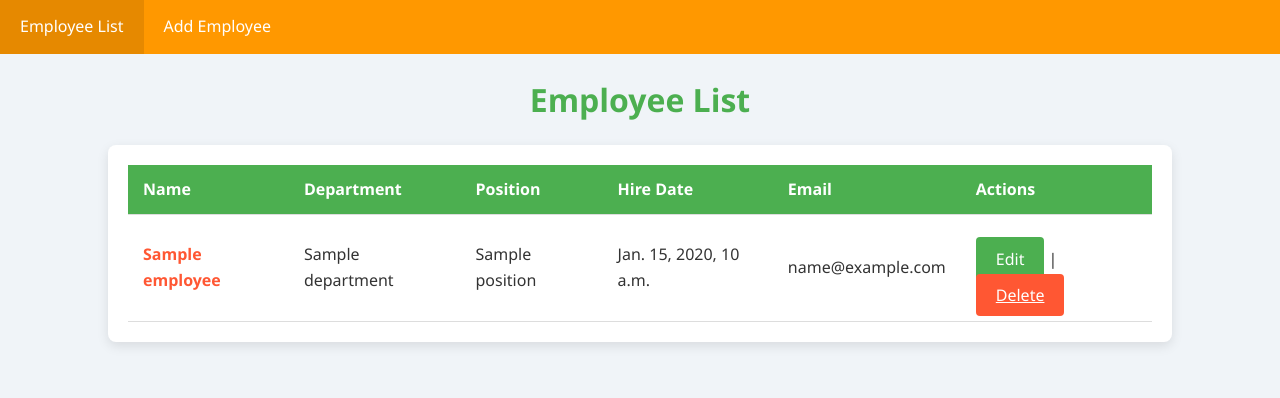
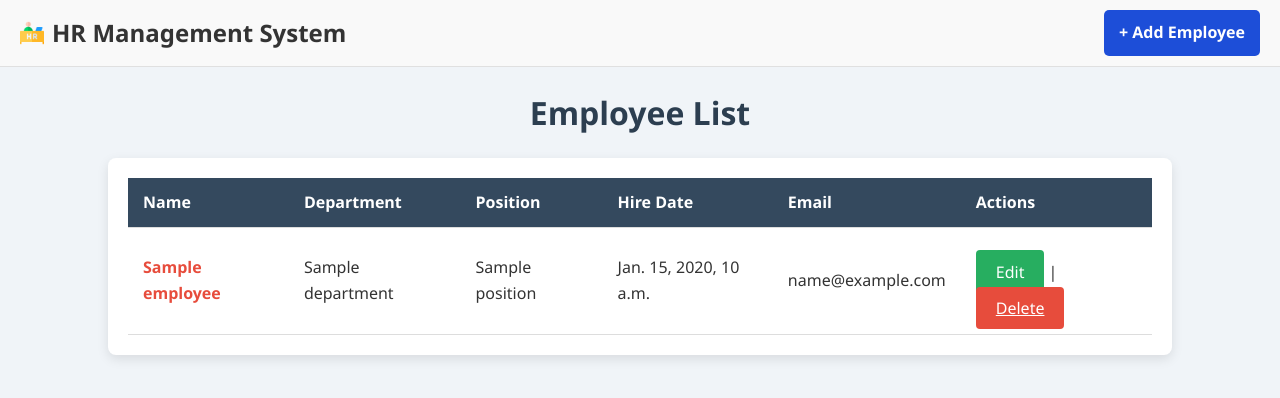
Before and after one commit to zubair-smd/HRManagement, a Django app: template employees/templates/employees/employee_list.html in a window 1280 px wide. Shown: the top 398 px of the page. Run offline with Django 3.2, Linux system fonts and the light colour scheme; the template is opened without the code that fills it: most values are stand-ins (such as "Sample title", 1, 10 or a date in 2020).

Commit message:
Your commit message

```diff
--- a/employees/static/css/styles.css
+++ b/employees/static/css/styles.css
@@ -1,3 +1,4 @@
+/* Base Styles */
 body {
   font-family: 'Segoe UI', Tahoma, Geneva, Verdana, sans-serif;
   background-color: #f0f4f8;
@@ -9,11 +10,74 @@ body {
 
 h1 {
   text-align: center;
-    color: #4CAF50; /* Green for headings */
+  color: #2c3e50;
   margin-top: 20px;
   margin-bottom: 20px;
 }
 
+
+#header {
+  display: flex;
+  justify-content: space-between;
+  align-items: center;
+  padding: 10px 20px;
+  background-color: #f9f9f9;
+  border-bottom: 1px solid #e0e0e0;
+}
+
+#title-section {
+  display: flex;
+  align-items: center;
+}
+
+.icon {
+  width: 24px;
+  height: 24px;
+  margin-right: 8px;
+}
+
+#header h2 {
+  font-size: 1.5em;
+  color: #333;
+  margin: 0;
+}
+
+
+.add-employee-btn {
+  background-color: #1d4ed8;
+  color: white;
+  padding: 10px 15px;
+  text-decoration: none;
+  border-radius: 5px;
+  font-weight: bold;
+  transition: background-color 0.3s ease;
+}
+
+.add-employee-btn:hover {
+  background-color: #2563eb;
+}
+
+/* Navbar */
+#navbar {
+  background-color: #1abc9c;
+  overflow: hidden;
+}
+
+#navbar a {
+  float: left;
+  display: block;
+  color: white;
+  text-align: center;
+  padding: 14px 20px;
+  text-decoration: none;
+  transition: background-color 0.3s ease;
+}
+
+#navbar a:hover {
+  background-color: #16a085;
+}
+
+/* Form and Container Styles */
 #employeeForm, .table-container, .employee-details {
   margin-top: 20px;
   background-color: #ffffff;
@@ -34,13 +98,13 @@ body {
 input, select {
   width: calc(100% - 150px);
   padding: 10px;
-    border: 1px solid #ccc;
+  border: 1px solid #bdc3c7;
   border-radius: 4px;
   margin-bottom: 10px;
 }
 
 button {
-    background-color: #FF9800; /* Orange for buttons */
+  background-color: #3498db;
   color: white;
   padding: 12px 24px;
   border: none;
@@ -53,28 +117,10 @@ body {
 }
 
 button:hover {
-    background-color: #e68900;
+  background-color: #2980b9;
   box-shadow: 0 4px 8px rgba(0, 0, 0, 0.2);
 }
 
-  #navbar {
-    background-color: #FF9800; /* Orange for navbar */
-    overflow: hidden;
-  }
-
-  #navbar a {
-    float: left;
-    display: block;
-    color: white;
-    text-align: center;
-    padding: 14px 20px;
-    text-decoration: none;
-    transition: background-color 0.3s ease;
-  }
-
-  #navbar a:hover {
-    background-color: #e68900;
-  }
 
 .table-container table {
   width: 100%;
@@ -88,27 +134,24 @@ body {
 }
 
 th {
-    background-color: #4CAF50; /* Green for table headers */
+  background-color: #34495e; /* Dark blue for table headers */
   color: white;
 }
 
 tr:hover {
-    background-color: #f1f1f1;
+  background-color: #ecf0f1;
 }
 
 .employee-name {
   font-weight: bold;
-    color: #FF5733; /* Bright color for names */
+  color: #e74c3c; /* Red for employee name */
 }
 
-  .employee-details p {
-    margin: 10px 0;
-  }
 
 .btn {
   padding: 10px 20px;
   margin-top: 10px;
-    background-color: #4CAF50; /* Green for action buttons */
+  background-color: #27ae60;
   color: white;
   text-decoration: none;
   border-radius: 4px;
@@ -117,11 +160,11 @@ body {
 }
 
 .btn:hover {
-    background-color: #388E3C; /* Darker green on hover */
+  background-color: #219150;
 }
 
 .btn-danger {
-    background-color: #FF5733; /* Bright red for delete button */
+  background-color: #e74c3c; /* Red for delete button */
   border: none;
   color: white;
   cursor: pointer;
@@ -131,9 +174,13 @@ body {
 }
 
 .btn-danger:hover {
-    background-color: #c70039; /* Darker red on hover */
+  background-color: #c0392b;
 }
 
 .inline-form {
   display: inline;
 }
+
+.employee-details p {
+  margin: 10px 0;
+}
--- a/employees/templates/employees/employee_form.html
+++ b/employees/templates/employees/employee_form.html
@@ -8,7 +8,7 @@
 <body>
     <div id="navbar">
         <a href="{% url 'employee_list' %}">Employee List</a>
-        <a href="{% url 'employee_create' %}">Add Employee</a>
+        <!-- <a href="{% url 'employee_create' %}">Add Employee</a> -->
     </div>
     <h1>{{ action }}</h1>
     <form id="employeeForm" method="POST">
--- a/employees/templates/employees/employee_list.html
+++ b/employees/templates/employees/employee_list.html
@@ -6,10 +6,16 @@
     <link rel="stylesheet" type="text/css" href="{% static 'css/styles.css' %}">
 </head>
 <body>
-    <div id="navbar">
-        <a href="{% url 'employee_list' %}">Employee List</a>
-        <a href="{% url 'employee_create' %}">Add Employee</a>
+    <!-- Header Section -->
+    <div id="header">
+        <div id="title-section">
+            <img src="{% static  'images/HR.png' %}" alt="HR Icon" class="icon">
+            <h2>HR Management System</h2>
+        </div>
+        <a href="{% url 'employee_create' %}" class="add-employee-btn">+ Add Employee</a>
     </div>
+
+    <!-- Main Content -->
     <h1>Employee List</h1>
     <div class="table-container">
         <table>
```
Also changed, not shown: db.sqlite3, employees/static/images/HR.png (added), employees/templates/employees/employee_confirm_delete.html (line endings or trailing spaces), 3 other files. Lines whose indentation alone changed are shown as unchanged.
